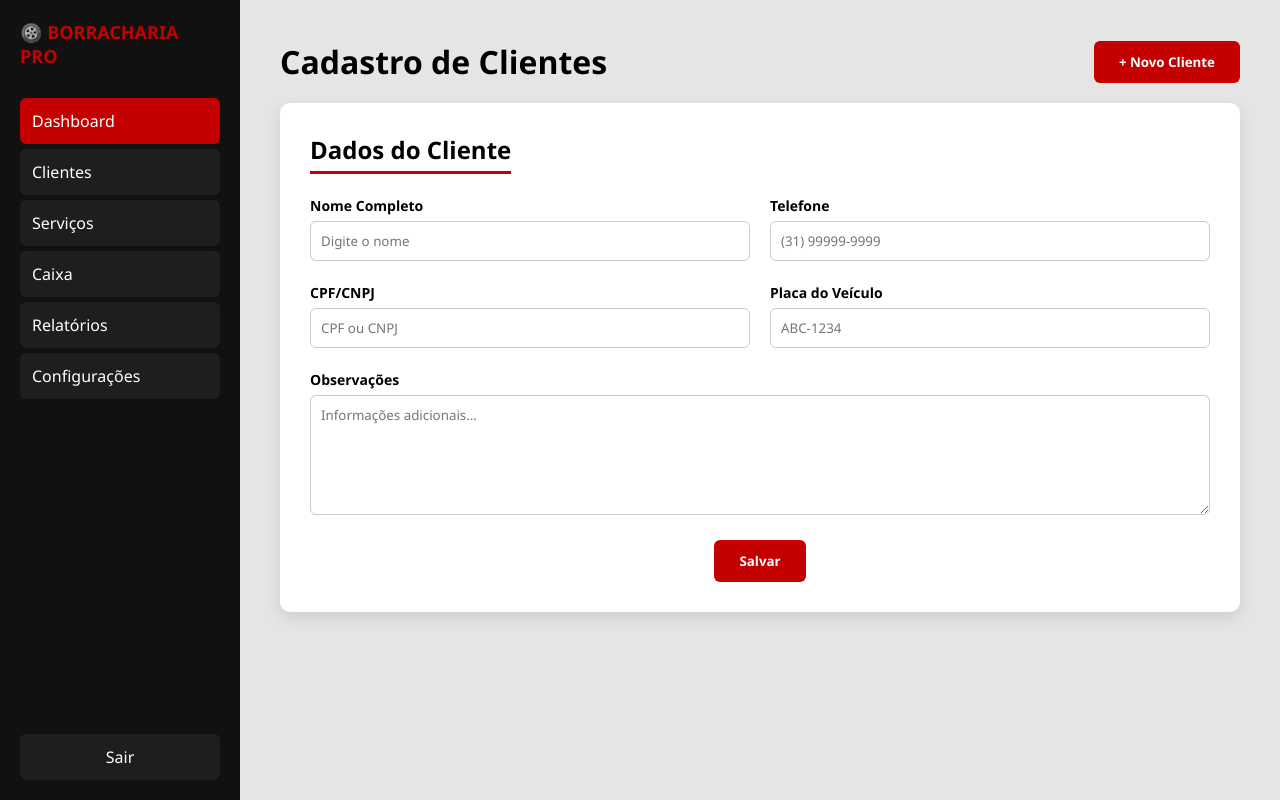
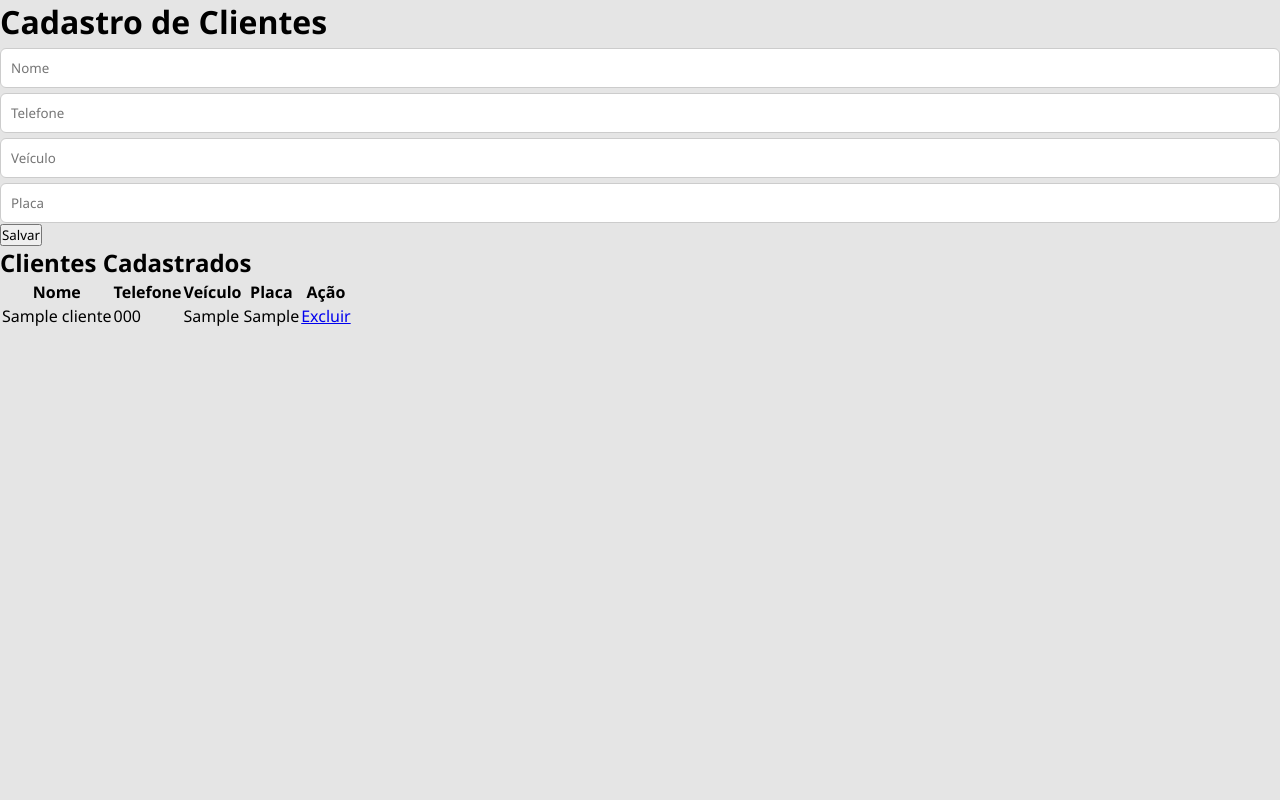
Before and after one commit to caiomero/pneus_fortaleza, a Flask app: page / in a window 1280 px wide. Run offline with Flask 3, Linux system fonts and the light colour scheme; tables that the repository leaves empty hold one stand-in row (values such as "Sample post").

Commit message:
Update clientes.html

```diff
--- a/templates/clientes.html
+++ b/templates/clientes.html
@@ -1,47 +1,44 @@
-{% extends "base.html" %}
+<!DOCTYPE html>
+<html>
+<head>
+    <title>Borracharia Pro</title>
+    <link rel="stylesheet" href="{{ url_for('static', filename='style.css') }}">
+</head>
+<body>
 
-{% block content %}
+<h1>Cadastro de Clientes</h1>
 
-<div class="topbar">
-    <h1>Cadastro de Clientes</h1>
-    <button class="btn-vermelho">+ Novo Cliente</button>
-</div>
+<form action="/add" method="POST">
+    <input type="text" name="nome" placeholder="Nome" required>
+    <input type="text" name="telefone" placeholder="Telefone">
+    <input type="text" name="veiculo" placeholder="Veículo">
+    <input type="text" name="placa" placeholder="Placa">
+    <button type="submit">Salvar</button>
+</form>
 
-<div class="card">
-    <h2>Dados do Cliente</h2>
+<h2>Clientes Cadastrados</h2>
 
-    <form>
-        <div class="grid">
-            <div>
-                <label>Nome Completo</label>
-                <input type="text" placeholder="Digite o nome">
-            </div>
+<table>
+    <tr>
+        <th>Nome</th>
+        <th>Telefone</th>
+        <th>Veículo</th>
+        <th>Placa</th>
+        <th>Ação</th>
+    </tr>
 
-            <div>
-                <label>Telefone</label>
-                <input type="text" placeholder="(31) 99999-9999">
-            </div>
+    {% for cliente in clientes %}
+    <tr>
+        <td>{{ cliente[1] }}</td>
+        <td>{{ cliente[2] }}</td>
+        <td>{{ cliente[3] }}</td>
+        <td>{{ cliente[4] }}</td>
+        <td>
+            <a href="/delete/{{ cliente[0] }}">Excluir</a>
+        </td>
+    </tr>
+    {% endfor %}
+</table>
 
-            <div>
-                <label>CPF/CNPJ</label>
-                <input type="text" placeholder="CPF ou CNPJ">
-            </div>
-
-            <div>
-                <label>Placa do Veículo</label>
-                <input type="text" placeholder="ABC-1234">
-            </div>
-        </div>
-
-        <div class="obs">
-            <label>Observações</label>
-            <textarea placeholder="Informações adicionais..."></textarea>
-        </div>
-
-        <div class="btn-area">
-            <button class="btn-vermelho">Salvar</button>
-        </div>
-    </form>
-</div>
-
-{% endblock %}
+</body>
+</html>
```
